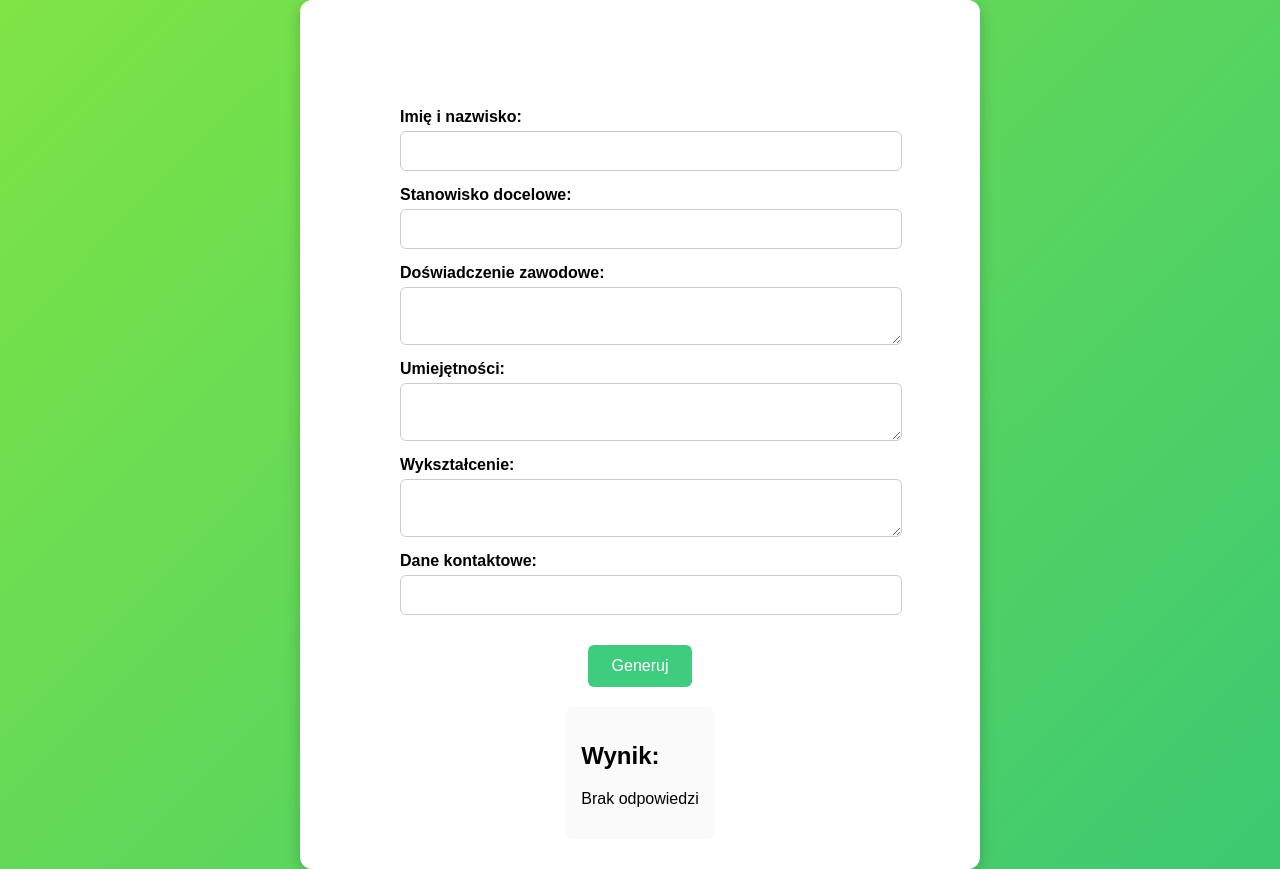
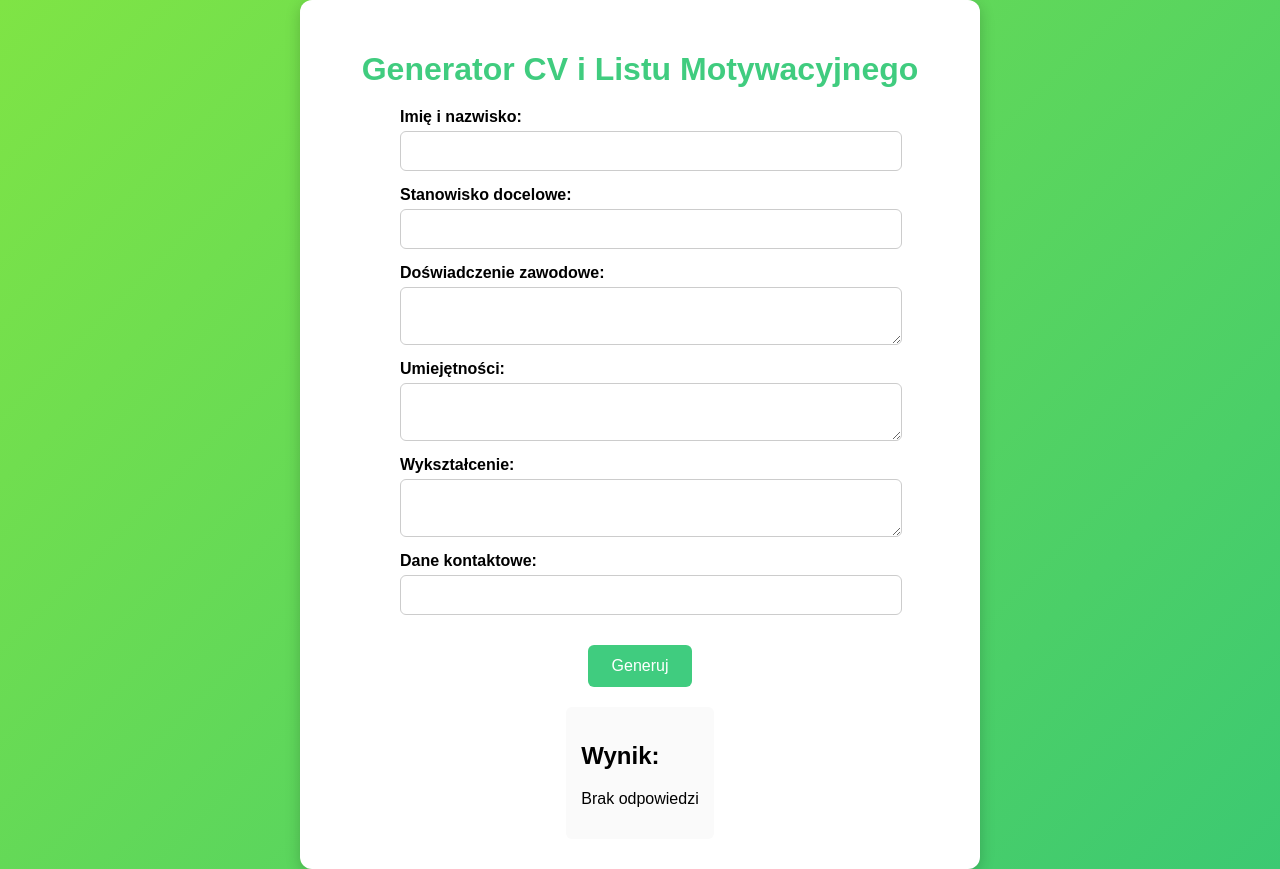
Before and after one commit to MaksWTF/cv-generator, a Next.js app: page / in a window 1280 px wide. Built offline with nearby package versions, Linux system fonts and the light colour scheme.

Commit message:
Initial commit

```diff
--- a/src/app/globals.css
+++ b/src/app/globals.css
@@ -12,7 +12,7 @@ body {
 
 /* Tytuł */
 h1 {
-  color: white;
+  color: #40cc7f;
   text-align: center;
   margin-bottom: 20px;
 }
```
